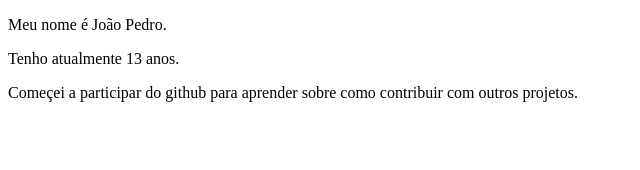
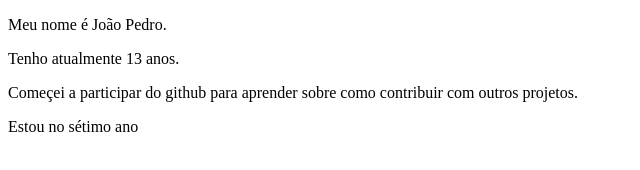
Before and after one commit to luizpicolo/joaopedropicolo.github.io, a plain HTML site: page index.html in a window 1280 px wide. Shown: the whole page, without its empty margins (0-640 px from the left). Drawn offline with Linux system fonts and the light colour scheme.

Commit message:
Adicionado Texto De Apresentação

```diff
--- a/index.html
+++ b/index.html
@@ -10,5 +10,6 @@
     <p>Meu nome é João Pedro.</p>
     <p>Tenho atualmente 13 anos.</p>
     <p>Começei a participar do github para aprender sobre como contribuir com outros projetos.</p>
+    <p>Estou no sétimo ano</p>
 </body>
 </html>
```
